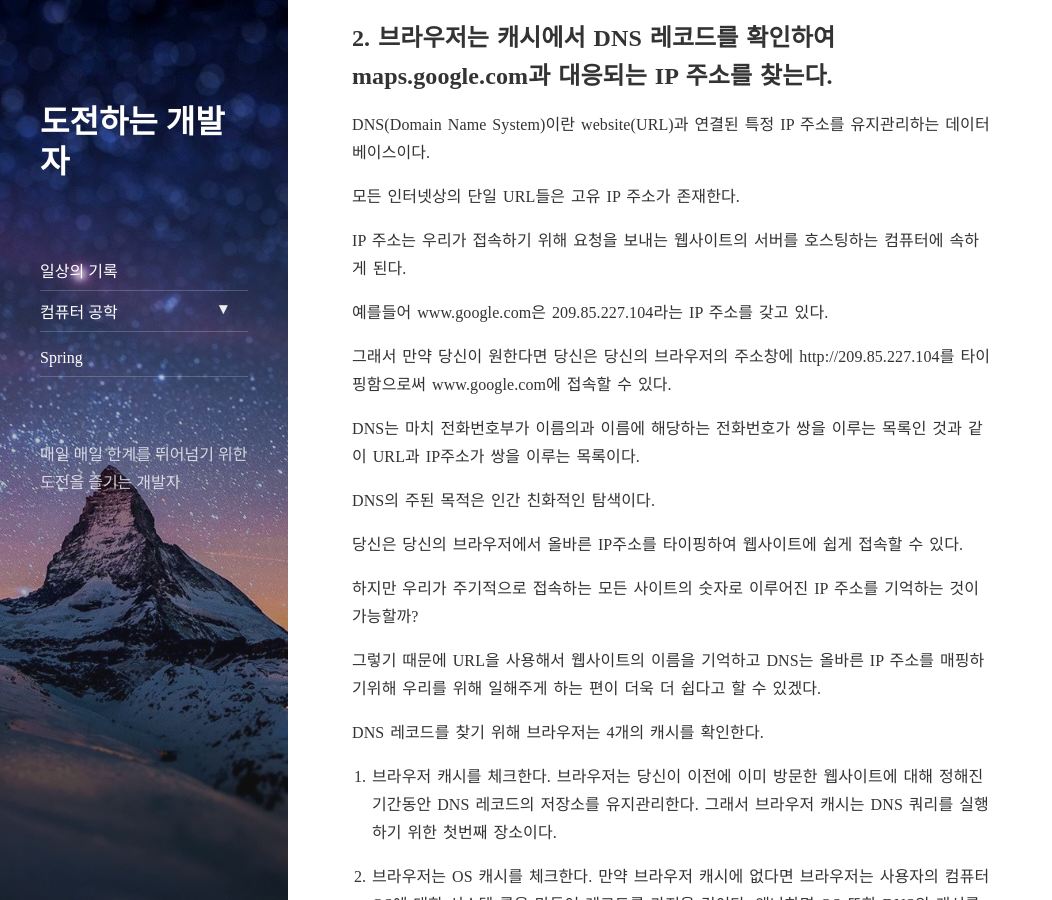
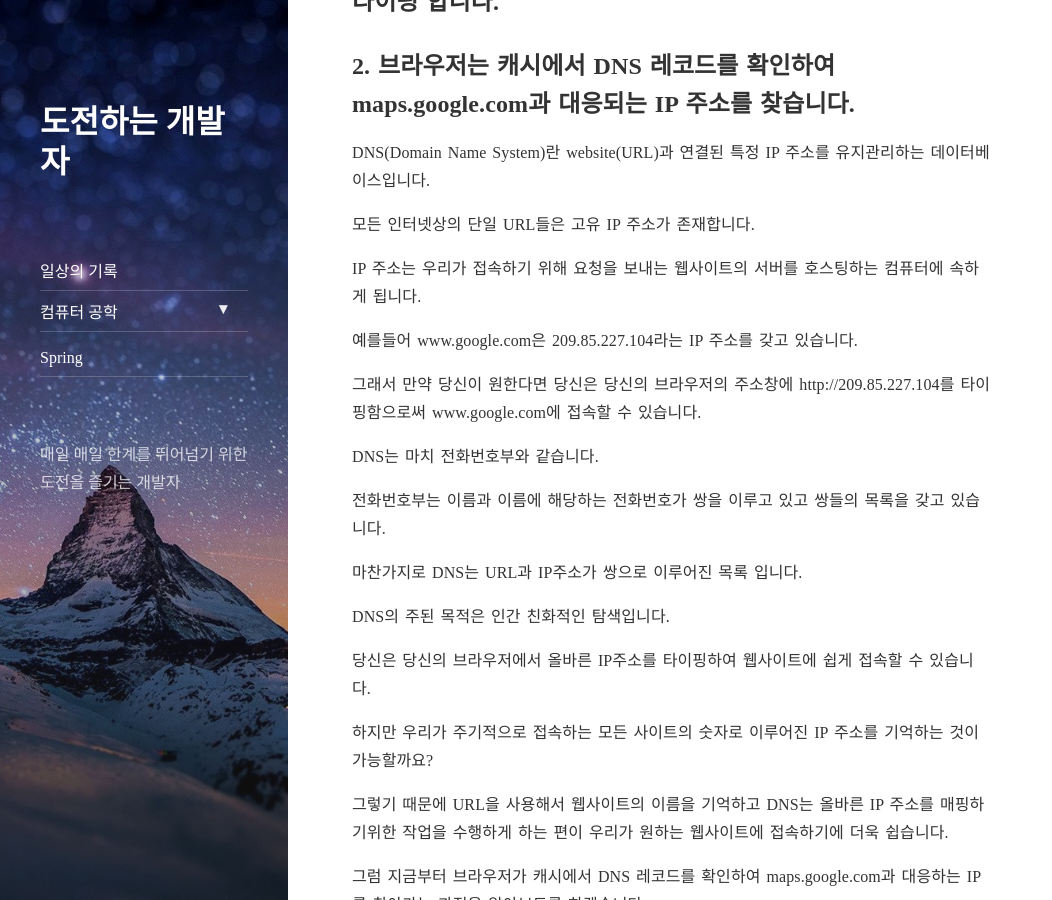
Before and after one commit to minkukjo/minkukjo.github.io, a Jekyll site: the page built from _posts/2020-02-16-컴퓨터 공학-Network-01.md, in a window 1280 px wide and 900 px high, scrolled down 610 px. Shown: the whole window, without its empty margins (0-1052 px from the left). Built offline with Jekyll 4.4.1, drawn with Linux system fonts in a browser that asks for light colours; nearby versions of some CDN libraries; some of the changed text lies outside the part shown.

Commit message:
구글 에널리틱스 설정 및 google.com을 치면 일어나는 일 수정

````diff
--- a/_config.yml
+++ b/_config.yml
@@ -44,7 +44,7 @@ google_fonts:        Lato
 
 # Set your Google Analytics id to receive `pageview` events.
 # To remove Google Anaylics from your page, remove the line below.
-google_analytics:    ''
+google_analytics:    UA-158654037-1
 
 # Setting a disqus shortname will enable the comment section on pages with `comments: true` in the front matter
 disqus_shortname:    minkuk
--- a/_posts/2020-02-16-컴퓨터 공학-Network-01.md
+++ b/_posts/2020-02-16-컴퓨터 공학-Network-01.md
@@ -11,77 +11,83 @@ comments: false
 
 # maps.google.com을 쳤을때 일어나는 일
 
-만약 당신이 기술 분야에 종사한다면 나는 너에게 누군가가 이 질문을 했을거라고 확신한다.
+만약 당신이 기술 분야에 종사한다면 나는 당신에게 누군가가 한번은 당신에게 이 질문을 했을거라고 확신합니다.
 
-당신이 엔지니어든 개발자든 마케터든 또는 심지어 판매직이든, 우리가 사용하는 브라우저 뒤편에 무엇이 일어나고 있는지에 대해서 그리고 어떻게 정보가 우리의 컴퓨터로 옮겨져 오는지에 대해서 기본적으로 이해하고 있는 편이 좋다고 생각한다.
+당신이 엔지니어든 개발자든 마케터든 또는 심지어 판매직일지라도, 우리가 사용하는 브라우저 뒤편에 무엇이 일어나고 있는지에 대해서 그리고 어떻게 정보가 인터넷을 통해 우리의 컴퓨터로 옮겨져 오는지에 대해서 기본적으로 이해하고 있는 편이 좋다고 생각합니다.
 
-당신은 maps.google.com에 들어가서 당신의 회사로부터 당신이 예약한 식당까지 가는데 정확히 시간이 얼마나 걸리는지 알고 싶다고 해보자.
+회사로부터 당신이 예약한 식당까지 가는데 정확히 시간이 얼마나 걸리는지 확인하기 위해 maps.google.com에 접근한다고 가정해보겠습니다.
 
-## 1. 당신은 브라우저의 주소창에 maps.google.com을 타이핑 한다.
+## 1. 가장 먼저 당신은 브라우저의 주소창에 maps.google.com을 타이핑 합니다.
 
-## 2. 브라우저는 캐시에서 DNS 레코드를 확인하여 maps.google.com과 대응되는 IP 주소를 찾는다.
+## 2. 브라우저는 캐시에서 DNS 레코드를 확인하여 maps.google.com과 대응되는 IP 주소를 찾습니다.
 
-DNS(Domain Name System)이란 website(URL)과 연결된 특정 IP 주소를 유지관리하는 데이터베이스이다.
+DNS(Domain Name System)란 website(URL)과 연결된 특정 IP 주소를 유지관리하는 데이터베이스입니다.
 
-모든 인터넷상의 단일 URL들은 고유 IP 주소가 존재한다.
+모든 인터넷상의 단일 URL들은 고유 IP 주소가 존재합니다.
 
-IP 주소는 우리가 접속하기 위해 요청을 보내는 웹사이트의 서버를 호스팅하는 컴퓨터에 속하게 된다.
+IP 주소는 우리가 접속하기 위해 요청을 보내는 웹사이트의 서버를 호스팅하는 컴퓨터에 속하게 됩니다.
 
-예를들어 www.google.com은 209.85.227.104라는 IP 주소를 갖고 있다.
+예를들어 www.google.com은 209.85.227.104라는 IP 주소를 갖고 있습니다.
 
-그래서 만약 당신이 원한다면 당신은 당신의 브라우저의 주소창에 http://209.85.227.104를 타이핑함으로써 www.google.com에 접속할 수 있다.
+그래서 만약 당신이 원한다면 당신은 당신의 브라우저의 주소창에 http://209.85.227.104를 타이핑함으로써 www.google.com에 접속할 수 있습니다.
 
-DNS는 마치 전화번호부가 이름의과 이름에 해당하는 전화번호가 쌍을 이루는 목록인 것과 같이 URL과 IP주소가 쌍을 이루는 목록이다.
+DNS는 마치 전화번호부와 같습니다.
 
-DNS의 주된 목적은 인간 친화적인 탐색이다.
+전화번호부는 이름과 이름에 해당하는 전화번호가 쌍을 이루고 있고 쌍들의 목록을 갖고 있습니다.
 
-당신은 당신의 브라우저에서 올바른 IP주소를 타이핑하여 웹사이트에 쉽게 접속할 수 있다.
+마찬가지로 DNS는 URL과 IP주소가 쌍으로 이루어진 목록 입니다.
 
-하지만 우리가 주기적으로 접속하는 모든 사이트의 숫자로 이루어진 IP 주소를 기억하는 것이 가능할까?
+DNS의 주된 목적은 인간 친화적인 탐색입니다.
 
-그렇기 때문에 URL을 사용해서 웹사이트의 이름을 기억하고 DNS는 올바른 IP 주소를 매핑하기위해 우리를 위해 일해주게 하는 편이 더욱 더 쉽다고 할 수 있겠다.
+당신은 당신의 브라우저에서 올바른 IP주소를 타이핑하여 웹사이트에 쉽게 접속할 수 있습니다.
 
-DNS 레코드를 찾기 위해 브라우저는 4개의 캐시를 확인한다.
+하지만 우리가 주기적으로 접속하는 모든 사이트의 숫자로 이루어진 IP 주소를 기억하는 것이 가능할까요?
 
-1. 브라우저 캐시를 체크한다. 브라우저는 당신이 이전에 이미 방문한 웹사이트에 대해 정해진 기간동안 DNS 레코드의 저장소를 유지관리한다.
-그래서 브라우저 캐시는 DNS 쿼리를 실행하기 위한 첫번째 장소이다.
+그렇기 때문에 URL을 사용해서 웹사이트의 이름을 기억하고 DNS는 올바른 IP 주소를 매핑하기위한 작업을 수행하게 하는 편이 우리가 원하는 웹사이트에 접속하기에 더욱 쉽습니다.
 
-2. 브라우저는 OS 캐시를 체크한다. 만약 브라우저 캐시에 없다면 브라우저는 사용자의 컴퓨터 OS에 대한 시스템 콜을 만들어 레코드를 가져올 것이다. 왜냐하면 OS 또한 DNS의 캐시를 관리하기 때문이다.
+그럼 지금부터 브라우저가 캐시에서 DNS 레코드를 확인하여 maps.google.com과 대응하는 IP를 찾아가는 과정을 알아보도록 하겠습니다.
 
-3. 라우터 캐시를 체크한다. 만약 너의 컴퓨터에도 없다면 브라우저는 DNS 레코드의 캐시를 관리하는 라우터와 상호작용할 것이다.
+먼저 DNS 레코드를 찾기 위해 브라우저는 4개의 캐시를 확인합니다.
 
-4. ISP 캐시를 체크한다. 만약 위에서 언급한 모든 과정이 실패한다면, 브라우저는 ISP로 이동할 것이다.
-당신의 ISP는 DNS 서버를 관리한다. DNS 서버는 DNS 레코드의 캐시를 포함하고 있으며 브라우저는 당신의 URL 요청을 찾기 위한 마지막 희망을 품고 확인할 것이다.
+1. 브라우저 캐시를 체크합니다. 브라우저는 당신이 이전에 이미 방문한 웹사이트에 대해 정해진 기간동안 DNS 레코드의 저장소를 유지관리합니다.
+그래서 브라우저 캐시는 DNS 쿼리를 실행하기 위한 첫번째 장소입니다.
 
-당신은 왜 이렇게 많은 단계에서 이렇게 많은 캐시들이 관리되어지고 있는지에 대해 궁금할지도 모른다.
+2. 브라우저는 OS 캐시를 체크합니다. 만약 브라우저 캐시에 없다면 브라우저는 사용자의 컴퓨터 OS에 대한 시스템 콜을 만들어 레코드를 가져올 것입니다. 왜냐하면 OS 또한 DNS의 캐시를 관리하기 때문이죠.
 
-비록 우리의 정보가 어딘가에 캐시되어있는 것은 우리의 개인 정보와 직결되기 때문에 우리의 기분을 썩 좋지 않게 할지도 모르지만 캐시는 네트워크 트래픽을 규제하고 데이터 전송 속도를 증가시키는데 필수적이다.
+3. 라우터 캐시를 체크합니다. 만약 당신의 컴퓨터에도 없다면 브라우저는 DNS 레코드의 캐시를 관리하는 라우터와 상호작용할 것입니다.
 
-## 3. 만약 요청된 URL이 캐시되어있지 않다면 ISP의 DNS 서버는 maps.google.com을 호스트하는 서버의 IP주소를 찾기 위해 DNS 쿼리를 시작한다.
+4. ISP 캐시를 체크합니다. 만약 위에서 언급한 모든 과정이 실패한다면, 브라우저는 ISP로 이동할 것입니다.
+당신의 ISP는 DNS 서버를 관리하고 있습니다. DNS 서버는 DNS 레코드의 캐시를 포함하고 있으며 브라우저는 당신의 URL 요청을 찾기 위한 마지막 희망을 품고 확인할 것입니다.
 
-앞서 언급했듯이 내 컴퓨터는 maps.google.com을 호스트 하는 서버와 연결하기 위해 maps.google.com의 IP 주소를 알아야 한다.
+당신은 왜 이렇게 많은 단계에서 이렇게 많은 캐시들이 관리되어지고 있는지에 대해 궁금할지도 모릅니다.
 
-DNS 쿼리의 목적은 웹사이트(URL)에 해당하는 올바른 IP 주소를 찾을때 까지 인터넷 상의 다수의 DNS 서버를 탐색하는 것이다.
+비록 우리의 정보가 어딘가에 캐시되어있는 것은 우리의 개인 정보와 직결되기 때문에 우리의 기분을 썩 좋지 않게 할지도 모르지만 캐시는 네트워크 트래픽을 규제하고 데이터 전송 속도를 증가시키는데 필수적입니다.
 
-이러한 탐색은 우리가 필요로 하는 IP 주소를 찾거나 찾을 수 없다는 에러 응답을 반환할때 까지 탐색이 DNS 서버로부터 DNS서버까지 반복해서 계속될 것이기 때문에 재귀 탐색이라고 불려진다.
+## 3. 만약 요청된 URL이 캐시되어있지 않다면 ISP의 DNS 서버는 maps.google.com을 호스트하는 서버의 IP주소를 찾기 위해 DNS 쿼리를 시작합니다.
 
-이 상황에서 우리는 ISP의 DNS 서버를 DNS recursor라고 부를 것이다.
+앞서 언급했듯이 우리의 컴퓨터는 maps.google.com을 호스트 하는 서버와 연결하기 위해 maps.google.com의 IP 주소를 알아야 합니다.
 
-DNS recursor의 책임은 원하는 도메인 이름의 적절한 IP 주소를 인터넷 상에서 다른 DNS 서버에게 물어가며 찾는 것이다.
+DNS 쿼리의 목적은 웹사이트(URL)에 해당하는 올바른 IP 주소를 찾을때 까지 인터넷 상의 다수의 DNS 서버를 탐색하는 것입니다.
 
-다른 DNS 서버는 **name server**라고 불려지는데 그들이 웹사이트 도메인 이름의 도메인 아키텍쳐를 기반으로 DNS 탐색을 수행하기 때문이다.
+이러한 탐색은 우리가 필요로 하는 IP 주소를 찾거나 찾을 수 없다는 에러 응답을 반환할때 까지 탐색이 DNS 서버로부터 DNS서버까지 반복해서 계속될 것이기 때문에 재귀 탐색이라고 불려집니다.
 
-당신을 더욱더 혼란스럽게 하지 않기 위해 나는 도메인 아키텍처를 설명하기 위한 아래의 다이어그램을 사용하려고 한다.
+이 상황에서 우리는 ISP의 DNS 서버를 **DNS recursor**라고 부르도록 하겠습니다.
+
+DNS recursor의 책임은 원하는 도메인 이름의 적절한 IP 주소를 인터넷 상에서 다른 DNS 서버에게 물어가며 찾는 것입니다.
+
+다른 DNS 서버는 **name server**라고 불려지는데 그들이 웹사이트 도메인 이름의 도메인 아키텍쳐를 기반으로 DNS 탐색을 수행하기 때문입니다.
+
+당신을 더욱 더 혼란스럽게 하지 않기 위해 저는 도메인 아키텍처를 설명하기 위한 아래의 다이어그램을 사용하려고 합니다.
 
 ![0_udK6jZ3PjlhjqW8U](https://user-images.githubusercontent.com/43809168/73597535-4d138500-4570-11ea-8f52-e5b401911fdb.png)
 
-오늘날 만나는 대다수 웹사이트 URL은 Third-level domain, second-level domian, top-level domain을 포함하고 있다.
+오늘날 만나는 대다수 웹사이트 URL은 Third-level domain, second-level domian, top-level domain을 포함하고 있습니다.
 
-이러한 레벨은 각각 DNS 조회 프로세스 동안 쿼리되어지는 name server를 포함하고 있다.
+이러한 각 레벨에서는 자체 name server를 포함하고 있으며 DNS 조회 프로세스 중 쿼리되어집니다.
 
-maps.google.com을 위해 첫번째로 DNS recursor는 root name server에 접촉한다.
+maps.google.com을 위해 첫번째로 DNS recursor는 root name server에 접촉합니다.
 
-root name server는 .com 도메인 이름을 redirect 한다.
+root name server는 .com 도메인 이름을 redirect 합니다.
 
 ```
 깨알 상식 redirect란?
@@ -95,53 +101,59 @@ re(다시) + direct(지시하다)라는 의미로 브라우저에게 다른 길
 이러한 경우에 주로 리다이렉트가 사용된다.
 ```
 
-.com name server는 google.com name server를 리다이렉트 할 것이다.
+maps.google.com을 찾기 위해 먼저 DNS recursor는 root name server와 접촉할 것입니다.
 
-google.com name server는 DNS 레코드에서 maps.google.com와 매칭되는 IP 주소를 찾을 것이고 너의 DNS recursor는 그 주소를 반환할 것이고, 너의 브라우저로 다시 보내질 것이다.
+root name server는 DNS recursor에게 .com 도메인 name server를 리다이렉트합니다.
 
-이러한 요청은 요청의 컨텐츠나 대상 IP주소 정보(DNS recursor의 IP 주소)를 포함한 작은 데이터 패킷을 사용해서 전송된다.
+.com name server는 google.com name server를 리다이렉트합니다.
 
-이러한 패킷 레벨은 그것이 적절한 DNS 서버에 닫기 전까지 클라이언트와 서버 사이에 있는 다수의 네트워크 장비를 통과한다.
+google.com name server는 DNS 레코드에서 maps.google.com와 매칭되는 IP 주소를 찾고, 그 IP 주소는 당신의 DNS recursor로 반환될 것입니다.
 
-이 장비는 패킷이 목적지까지 도달하는데 가능한 가장 빠른 길이 어디인지를 알아내기 위해 라우팅 테이블을 사용한다.
+그리고 마침내 DNS recursor는 당신의 브라우저로 maps.google.com과 매칭되는 IP 주소를 보내게 됩니다.
 
-만약 이러한 패킷이 유실되면 너는 요청 실패 에러를 받게 될 것이다.
+이러한 요청은 요청의 컨텐츠나 대상 IP주소 정보(DNS recursor의 IP 주소)를 포함한 작은 데이터 패킷을 사용해서 전송됩니다.
 
-반면에 그것들이 올바른 DNS 서버에 도착한다면 올바른 IP 주소를 얻어서 너의 브라우저로 돌아올 것이다.
+이러한 패킷 레벨은 그것이 적절한 DNS 서버에 닫기 전까지 클라이언트와 서버 사이에 있는 다수의 네트워크 장비를 통과합니다.
 
-## 4. 브라우저는 서버와 TCP 연결을 시작한다.
+이 장비는 패킷이 목적지까지 도달하는데 가능한 가장 빠른 길이 어디인지를 알아내기 위해 라우팅 테이블을 사용합니다.
 
-한번 브라우저가 올바른 IP 주소를 받고 나서 정보를 전송하기 위해 IP 주소와 매칭 되는 서버와 커넥션을 만들 것이다.
+만약 이러한 패킷이 유실되면 당신은 요청 실패 에러를 받게 될 것입니다.
 
-브라우저는 이같은 커넥션을 만들기 위한 인터넷 프로토콜을 사용한다.
+실패 요청을 받지 않는다면 올바른 DNS 서버에 연결하여 IP 주소를 얻어온 다음 당신의 브라우저로 돌아오게 됩니다.
 
-사용되어질 수 있는 몇가지 다른 인터넷 프로토콜이 있지만 TCP는 많은 유형의 HTTP 요청에 사용되어지는 가장 일반적인 프로토콜이다.
+## 4. 브라우저는 서버와 TCP 연결을 시작합니다.
 
-너의 컴퓨터(클라이언트)와 서버 사이에 데이터 패킷을 옮기기 위해 TCP 연결을 설정하는 것은 대단히 중요하다.
+한번 브라우저가 올바른 IP 주소를 받고 나서 정보를 전송하기 위해 IP 주소와 매칭 되는 서버와 커넥션을 만들 것입니다.
 
-이 연결은 TCP/IP three-way handshake라고 불려지는 과정을 사용해서 수립되어진다.
+브라우저는 이같은 커넥션을 만들기 위한 인터넷 프로토콜을 사용합니다.
 
-이것은 클라이언트와 서버가 연결을 수립하기 위해 SYN(synchronize)와 ACK(acknowledge) 메세지를 교환하며 세단계 과정을 거친다.
+사용되어질 수 있는 몇가지 다른 인터넷 프로토콜이 있지만 TCP는 많은 유형의 HTTP 요청에 사용되어지는 가장 일반적인 프로토콜입니다.
 
-1. 클라이언트는 인터넷상에서 SYN 패킷을 서버에게 보내서 새로운 연결이 열려있는지 물어본다.
+당신의 컴퓨터(클라이언트)와 서버 사이에 데이터 패킷을 옮기기 위해 TCP 연결을 설정하는 것은 대단히 중요합니다.
 
-2. 서버가 수용할 수 있는 새로운 포트가 열려 있고 새로운 연결을 시작할 수 있다면 SYN/ACK 패킷을 사용해서 SYN 패킷의 ACKnowledgement를 응답한다.
+이 연결은 TCP/IP three-way handshake라고 불려지는 과정을 사용해서 수립되어집니다.
 
-3. 클라이언트는 서버로부터 SYN/ACK 패킷을 받을 것이고 ACK 패킷을 보냄으로써 응답할 것이다.
+이것은 클라이언트와 서버가 연결을 수립하기 위해 SYN(synchronize)와 ACK(acknowledge) 메세지를 교환하며 **세 단계 과정**을 거칩니다.
 
-그리고 나서 TCP 연결은 데이터 전송을 위해 수립되어 진다!!
+1. 클라이언트는 인터넷상에서 SYN 패킷을 서버에게 보내서 새로운 연결이 열려있는지 물어봅니다.
+
+2. 서버가 수용할 수 있는 새로운 포트가 열려 있고 새로운 연결을 시작할 수 있다면 SYN/ACK 패킷을 사용해서 SYN 패킷의 ACKnowledgement를 응답합니다.
+
+3. 클라이언트는 서버로부터 SYN/ACK 패킷을 받을 것이고 ACK 패킷을 보냄으로써 응답합니다.
+
+그리고 나서 TCP 연결은 데이터 전송을 위해 수립되어 집니다.
 
 ## 5. 브라우저는 웹서버에 HTTP 요청을 보낸다.
 
-일단 TCP 연결이 수립되어지면, 데이터 전송을 시작할 시간이다! (야호)
+일단 TCP 연결이 수립되어지면, 데이터 전송을 시작할 시간입니다! (야호)
 
-브라우저는 maps.google.com 웹 페이지를 요청하는 GET 요청을 보낼 것이다.
+브라우저는 maps.google.com 웹 페이지를 요청하는 GET 요청을 보낼 것입니다.
 
-만약 당신이 로그인 또는 게시글 작성 페이지에 들어간 경우라면 이것은 POST 요청이 될 것이다.
+만약 당신이 로그인 또는 게시글 작성 페이지에 들어간 경우라면 이것은 POST 요청이 될 것입니다.
 
-이 요청은 또한 브라우저 identification, 수락할 요청 유형 및 추가적인 요청에 대해 TCP 연결을 유지하도록 요청하는 connection header와 같은 추가적인 정보를 포함한다.
+이 요청은 또한 브라우저 identification, 수락할 요청 유형 및 추가적인 요청에 대해 TCP 연결을 유지하도록 요청하는 connection header와 같은 추가적인 정보를 포함하게 됩니다.
 
-또한 브라우저가 이 도메인에 대한 저장소에서 갖고 있는 쿠키로 부터 얻은 정보를 전달할 것이다. ( 이 부분은 해석이 깔끔하게 안되서 아래에 원글을 첨부했습니다. )
+또한 브라우저가 이 도메인에 대한 저장소에서 갖고 있는 쿠키로 부터 얻은 정보를 전달할 것입니다. ( 이 부분은 해석이 깔끔하게 안되서 아래에 원글을 첨부했습니다. )
 
 ```
 It will also pass information taken from cookies the browser has in store for this domain.
@@ -151,7 +163,7 @@ It will also pass information taken from cookies the browser has in store for th
 
 ![0_SyxEqHOBZElX5laf](https://user-images.githubusercontent.com/43809168/73597987-c5c91000-4575-11ea-9afa-c840b93f58bc.png)
 
-(당신이 이 뒤편에 무엇이 일어나는지 궁금하다면, 당신은 HTTP Request를 보기 위해(take a look at) Firebug같은 툴을 사용할 수 있다. 우리가 알지 못한채 클라이언트와 서버 사이에 지나가는 정보들을 보는 것은 재밌을 것이다.)
+(당신이 이 뒤편에 무엇이 일어나는지 궁금하다면, 당신은 HTTP Request를 보기 위해(take a look at) Firebug같은 툴을 사용할 수 있습니다. 우리가 알지 못한채 클라이언트와 서버 사이에 지나가는 정보들을 보는 것은 꽤나 재밌을 거에요.)
 
 ### 지나가던 길고양이의 조언 - Firebug란? -
 
@@ -159,37 +171,41 @@ It will also pass information taken from cookies the browser has in store for th
 
 ~~역자 말 : take a look을 보자 떠오른 그 고양이~~
 
-**지나가던 고양이** : Firebug는 Wireshark와 비슷한 기능을 제공하는 툴이다.
+**지나가던 고양이** : 저는 Firebug를 처음봐서 어떤 툴인지 공부하고자 이 내용을 넣었습니다.
 
-Wireshark의 경우 네트워크 상에 오고가는 어떤 패킷이든 잡아서 내용을 볼 수 있는 툴이라 Firebug보다 패킷의 내용을 확인하는 것에 있어 전문적인 툴이다.
+제가 아는 패킷 분석용 도구는 Wireshark인데 여기서는 Firebug라는 것을 사용했더라구요.
 
-그에 비해 Firebug는 HTML,CSS,DOM,자바스크립트의 실시간 디버깅, 편집, 모니터링을 간편하게 해주는 도구이다. 즉 패킷 분석용 도구가 아니라는 뜻.
+Wireshark는 Firebug보다 네트워크 상의 패킷의 내용을 확인하는 것에 있어 전문적인 툴입니다.
 
-즉 원래 Firebug는 웹 개발 분석용도로 사용되는 도구인데, HTTP 네트워크 상태 모니터링과 HTTP 헤더를 볼 수 있는 기능 또한 제공해서 여기서는 간단하게 Firebug를 사용한게 아닐까 추측해본다.
+그에 비해 Firebug는 HTML,CSS,DOM,자바스크립트의 실시간 디버깅, 편집, 모니터링을 간편하게 해주는 도구죠. 즉, 전문 패킷 분석용 도구는 아니라는 뜻입니다.
 
-## 6. 서버는 요청을 처리하고 응답을 다시 보낸다.
+원래 Firebug는 웹 개발 시 디버깅이나 모니터링 용도로 사용되는 툴인데, HTTP 네트워크 상태 모니터링과 HTTP 헤더를 볼 수 있는 기능 또한 제공하고 있습니다.
 
-서버는 브라우저로 부터 요청을 받는 요청을 수신하여 요청 처리기로 전달하여 응답을 읽고 생성하는 웹서버(아파치 같은)를 포함한다.
+예제가 단순히 HTTP Request,Response에 대한 내용을 보는 정도였기 때문에 Wireshark 보다는 Firebug를 사용하지 않았나 싶습니다.
 
-요청 처리기는 프로그램(ASP.NET,PHP,Ruby 등)이다.
+## 6. 서버는 요청을 처리하고 응답을 다시 보냅니다.
 
-요청,헤더 및 쿠키를 읽어 요청되는 내용을 확인하고 필요한 경우 서버의 정보를 업데이트 한다.
+서버는 브라우저로 부터 요청을 받는 요청을 수신하여 요청 처리기로 전달하여 응답을 읽고 생성하는 웹서버(아파치 같은)를 포함합니다.
 
-그리고 나서 특정한 포맷(JSON,XML,HTML)으로 응답을 조합한다.
+요청 처리기는 프로그램(ASP.NET,PHP,Ruby 등)입니다.
+
+요청,헤더 및 쿠키를 읽어 요청되는 내용을 확인하고 필요한 경우 서버의 정보를 업데이트 합니다.
+
+그리고 나서 특정한 포맷(JSON,XML,HTML)으로 응답을 조합합니다.
 
 ## 7. 서버는 HTTP 응답을 보낸다.
 
-서버 응답은 당신이 요청한 웹페이지 뿐만 아니라status code와 compression type(Content-Encoding)과 페이지 캐시 방법(Cache-Control) 그밖에 설정된 쿠키나 개인적인 정보 등을 포함한다.
+서버 응답은 당신이 요청한 웹페이지 뿐만 아니라status code와 compression type(Content-Encoding)과 페이지 캐시 방법(Cache-Control) 그밖에 설정된 쿠키나 개인적인 정보 등을 포함합니다.
 
 예시 HTTP 서버 응답:
 
 ![0_ifRt45gihG_AwR3Z](https://user-images.githubusercontent.com/43809168/73598165-e72afb80-4577-11ea-9f82-3fbb7824414d.png)
 
-당신이 위의 응답을 본다면 첫째 줄 상태코드를 보도록 하자.
+당신이 위의 응답을 본다면 첫째 줄 상태코드를 보도록 합시다.
 
-이것은 우리에게 응답의 상태를 말하는 것으로 꽤나 중요하다.
+이것은 우리에게 응답의 상태를 말하는 것으로 꽤나 중요합니다.
 
-숫자 코드를 사용한 자세한 응답에는 5가지 유형이 있다.
+숫자 코드를 사용한 자세한 응답에는 5가지 유형이 있습니다.
 
 - **1xx**는 정보 메세지를 나타낸다.
 
@@ -201,29 +217,29 @@ Wireshark의 경우 네트워크 상에 오고가는 어떤 패킷이든 잡아
 
 - **5xx**는 서버측에서 에러가 났음을 나타낸다.
 
-그래서 만약 당신이 에러가 발생한다면 너는 니가 받은 상태 코드의 유형이 무엇인지 확인하기 위해 HTTP 응답을 볼 수 있다.
+그래서 만약 당신이 에러가 발생한다면 당신은 받은 상태 코드의 유형이 무엇인지 확인하기 위해 HTTP 응답을 볼 수 있습니다.
 
-## 8. 브라우저는 HTML 컨텐츠를 보여준다 (HTML 응답은 가장 일반적인 경우)
+## 8. 브라우저는 HTML 컨텐츠를 보여줍니다 (HTML 응답은 가장 일반적인 경우)
 
-브라우저는 HTML 컨텐츠를 단계적으로 보여준다.
+브라우저는 HTML 컨텐츠를 단계적으로 보여줍니다.
 
-첫째, 브라우저는 HTML 골격을 그릴 것이다.
+첫째, 브라우저는 HTML 골격을 그릴 것입니다.
 
-그리고 나서 HTML 태그를 확인하고 이미지,CSS,stylesheets,JavaScript Files 등 웹페이지에 추가 요소에 대한 GET 요청을 보낸다.
+그리고 나서 HTML 태그를 확인하고 이미지,CSS,stylesheets,JavaScript Files 등 웹페이지에 추가 요소에 대한 GET 요청을 보냅니다.
 
-이러한 정적 파일은 브라우저에 의해 캐시되어지고 그래서 당신이 다음번에 페이지를 방문하더라도 다시 그것들을 가져올 필요가 없다.
+이러한 정적 파일은 브라우저에 의해 캐시되어지고 그래서 당신이 다음번에 페이지를 방문하더라도 다시 그것들을 가져올 필요가 없습니다.
 
-끝으로 당신은 당신의 브라우저에 나타나는 maps.google.com를 보게 될 것이다.
+끝으로 당신은 당신의 브라우저에 나타나는 maps.google.com를 보게 될 것입니다.
 
-그게 전부다!
+**That's It!**
 
-비록 이것은 매우 지루한 장기간의 과정 처럼 보이지만 우리는 우리가 키보드에 엔터를 치고 나서 웹페이지를 렌더하는데 1초도 안걸린다는 사실을 알고 있다.
+비록 이것은 매우 지루한 장기간의 과정 처럼 보이지만 우리는 우리가 키보드에 엔터를 치고 나서 웹페이지를 그려내는데 1초도 안걸린다는 사실을 알고 있습니다.
 
-이 모든 과정은 우리가 미처 알아채기도 전에 milliseconds만에 일어난다.
+이 모든 과정은 우리가 미처 알아채기도 전에 milliseconds만에 일어나게 됩니다.
 
-나는 당신이 다음과 같은 질문에 대답하는데 도움이 되는 글이기를 진심으로 희망한다.
+저는 제 글이 누군가가 당신에게 다음과 같은 질문에 대답하는데 도움이 되는 글이기를 진심으로 희망합니다.
 
-### "야 너가 브라우저에서 주소창에 google.com을 타이핑 하고 엔터를 뙇 치면 무슨일이 일어나는거야?"
+### "야야 내가 브라우저 주소창에 google.com을 타이핑 하고 엔터를 뙇 치면 무슨일이 일어나는지 설명해줄래?"
 
 
 
````
